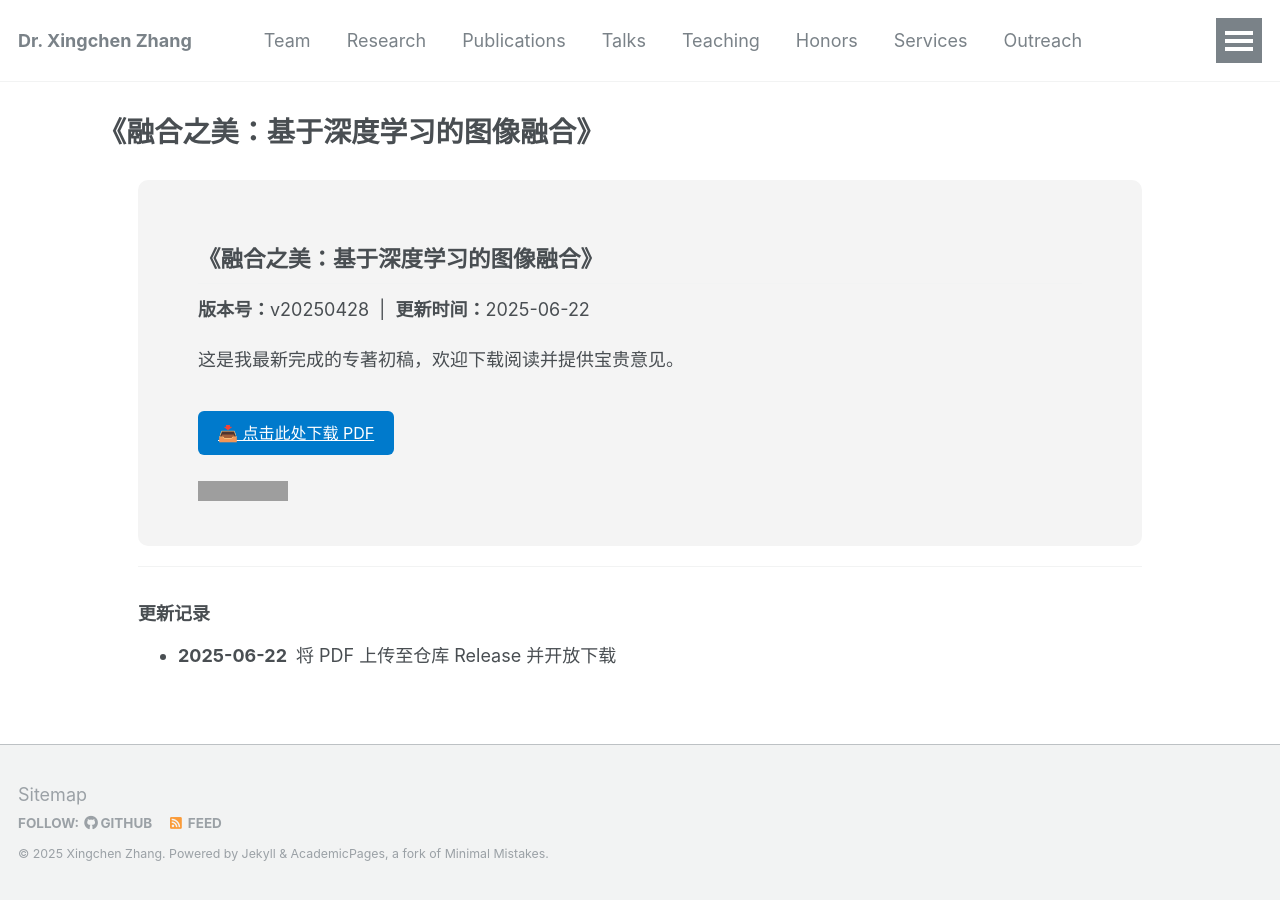
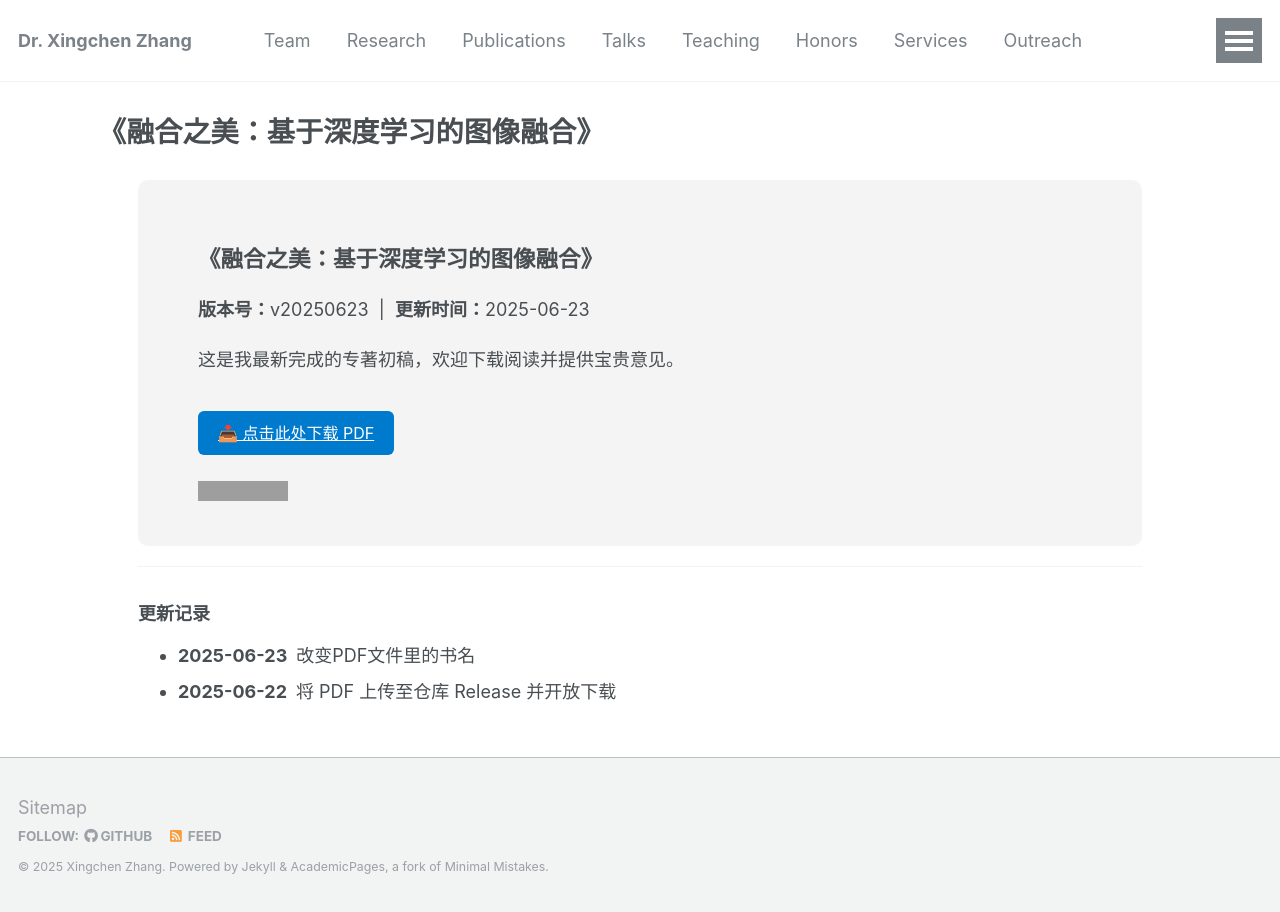
Before and after one commit to xingchenzhang/xingchenzhang.github.io, a Jekyll site: the page built from other_pages/imagefusionbook.md, in a window 1280 px wide. Built offline with Jekyll 4.4.1, drawn with Linux system fonts in a browser that asks for light colours; grey boxes are pictures that could not be loaded.

Commit message:
update the image fusion book page

```diff
--- a/other_pages/imagefusionbook.md
+++ b/other_pages/imagefusionbook.md
@@ -45,13 +45,13 @@
 
 <div class="book-section">
   <h2>《融合之美：基于深度学习的图像融合》</h2>
-  <p><strong>版本号：</strong>v20250428 &nbsp;|&nbsp; <strong>更新时间：</strong>2025-06-22</p>
+  <p><strong>版本号：</strong>v20250623 &nbsp;|&nbsp; <strong>更新时间：</strong>2025-06-23</p>
 
   <p>这是我最新完成的专著初稿，欢迎下载阅读并提供宝贵意见。</p>
 
   <!-- 下载按钮：指向 Release 的 PDF 直链 -->
   <a class="download-button"
-     href="https://github.com/xingchenzhang/xingchenzhang.github.io/releases/download/ImageFusionBook/ImageFusionBook.pdf">
+     href="https://github.com/xingchenzhang/xingchenzhang.github.io/releases/latest/download/ImageFusionBook.pdf">
      📥 点击此处下载 PDF
   </a>
 
@@ -66,4 +66,5 @@
 ---
 
 ### 更新记录
+* **2025-06-23** 改变PDF文件里的书名
 * **2025-06-22** 将 PDF 上传至仓库 Release 并开放下载
```
